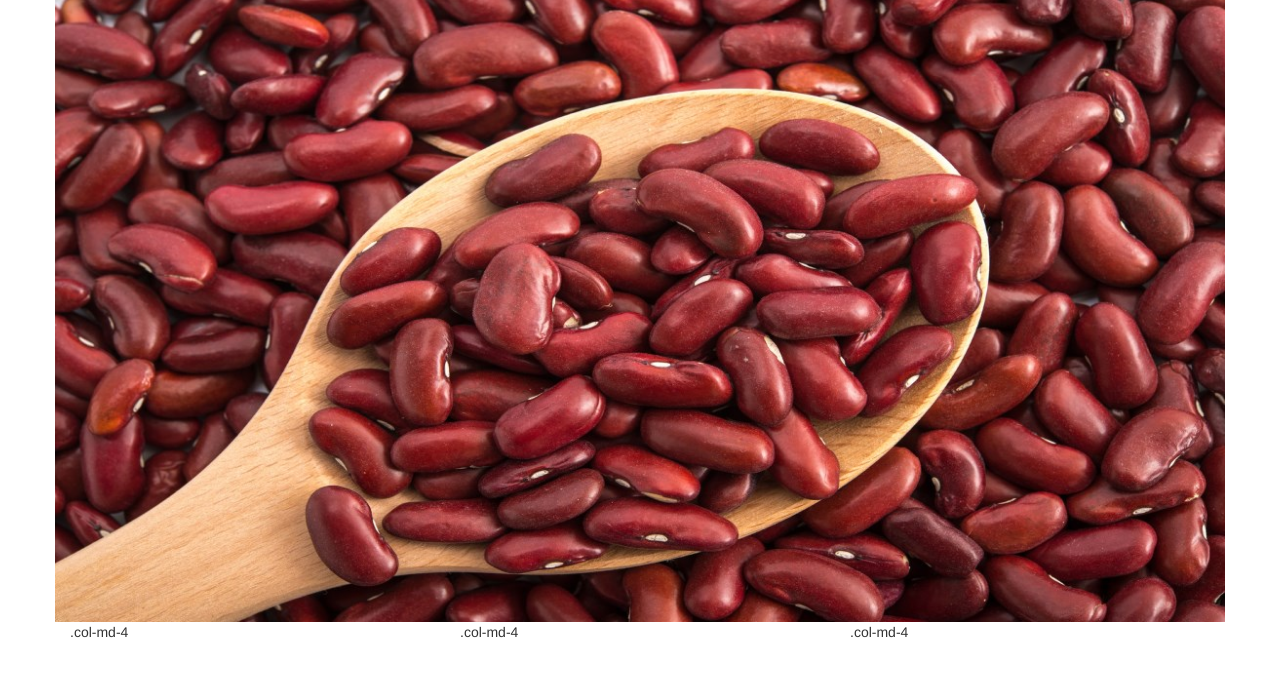
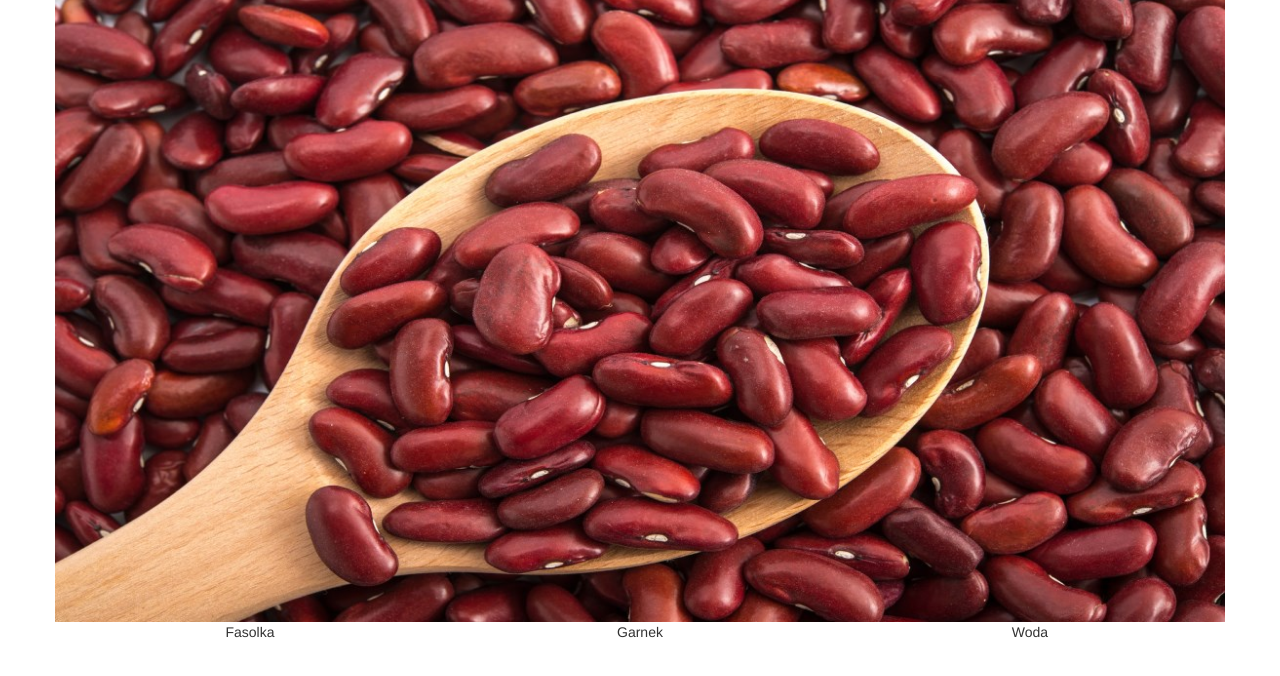
Before and after one commit to 1PiotrCz/Bootstrap, a plain HTML site: page index.html in a window 1280 px wide. Shown: the part 54-730 px from the top of the page. Drawn offline with nearby package versions, Linux system fonts and the light colour scheme.

Commit message:
Add to content text and class ingedient

```diff
--- a/index.html
+++ b/index.html
@@ -41,10 +41,18 @@
         <div class="row">
             <img class="img-responsive" src="img/fasolka.jpg" alt="czarwona fasola">
         </div>
-		<div class="row">
-  <div class="col-md-4">.col-md-4</div>
-  <div class="col-md-4">.col-md-4</div>
-  <div class="col-md-4">.col-md-4</div>
+        <div class="row text-center ingredient">
+            <div class="col-md-4">
+                <p>Fasolka</p>
+            </div>
+            <div class="col-md-4">
+                <p>Garnek</p>
+            </div>
+            <div class="col-md-4">
+                <p>Woda</p>
+            </div>
+        </div>
+    </div>
 </div>
     </div>
 
```
